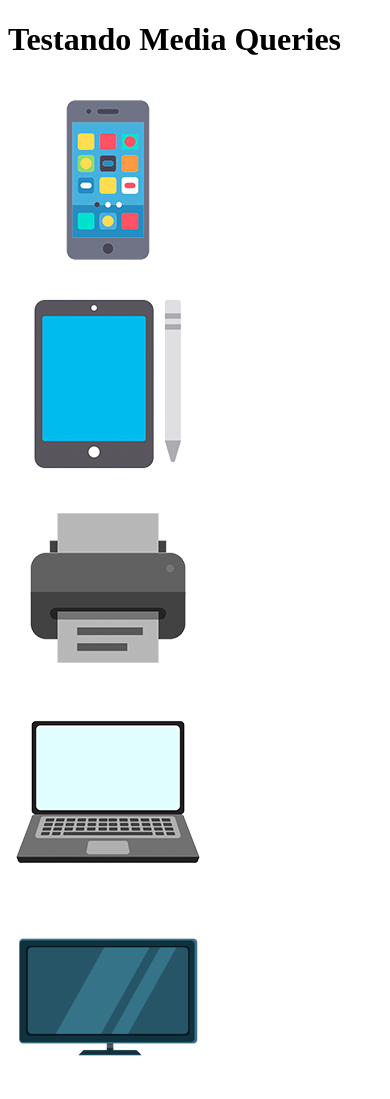
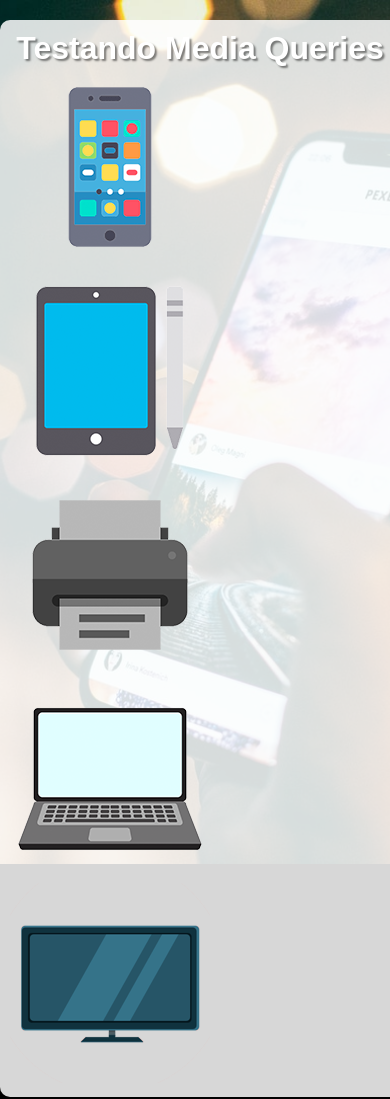
Before and after one commit to gustavolettiere/html-css, a plain HTML site: page exercicios/ex026/mq004/index.html in a window 390 px wide. Drawn offline with Linux system fonts and the light colour scheme.

Commit message:
Criando o site mobile first

```diff
--- a/exercicios/ex026/mq004/estilos/style.css
+++ b/exercicios/ex026/mq004/estilos/style.css
@@ -1 +1,37 @@
 @charset "UTF-8";
+
+/* Versão Mobile First */
+
+*{
+    font-family: Arial, Helvetica, sans-serif;
+    font-size: 1em;
+    margin: 0px;
+    padding: 0px;
+    box-sizing: border-box;
+}
+
+body{
+    height: 100vh;
+}
+
+body{
+    background: black url(../imagens/back-phone.jpg) no-repeat;
+    background-size: cover;
+    background-position: center center;
+}
+
+main{
+    background-color: rgba(255, 255, 255, 0.842);
+    width: 400px;
+    margin: auto;
+    margin-top: 20px;
+    border-radius: 10px;
+    padding: 10px;
+}
+
+h1{
+    text-align: center;
+    color: white;
+    font-size: 2em;
+    text-shadow: 2px 2px 2px rgba(0, 0, 0, 0.473);
+}
--- a/exercicios/ex026/mq004/index.html
+++ b/exercicios/ex026/mq004/index.html
@@ -5,15 +5,16 @@
     <meta name="viewport" content="width=device-width, initial-scale=1.0">
     <title>Media Query</title>
     <link rel="stylesheet" href="estilos/style.css" media="all">
+    <link rel="stylesheet" href="estilos/media-querry.css">
 </head>
 <body>
     <main>
         <h1>Testando Media Queries</h1>
-        <img src="imagens/icon-phone.png" alt="Acessando via smartphone">
-        <img src="imagens/icon-tablet.png" alt="Acessando via tablet">
-        <img src="imagens/icon-print.png" alt="Versão para impressão">
-        <img src="imagens/icon-pc.png" alt="Versão para desktop">
-        <img src="imagens/icon-tv.png" alt="Versão para TV">
+        <img id="phone" src="imagens/icon-phone.png" alt="Acessando via smartphone">
+        <img id="tablet" src="imagens/icon-tablet.png" alt="Acessando via tablet">
+        <img id="print" src="imagens/icon-print.png" alt="Versão para impressão">
+        <img id="pc" src="imagens/icon-pc.png" alt="Versão para desktop">
+        <img id="tv" src="imagens/icon-tv.png" alt="Versão para TV">
     </main>
 </body>
 </html>
```
Also changed, not shown: exercicios/ex026/mq004/estilos/media-querry.css (added, +29 -0 lines).
